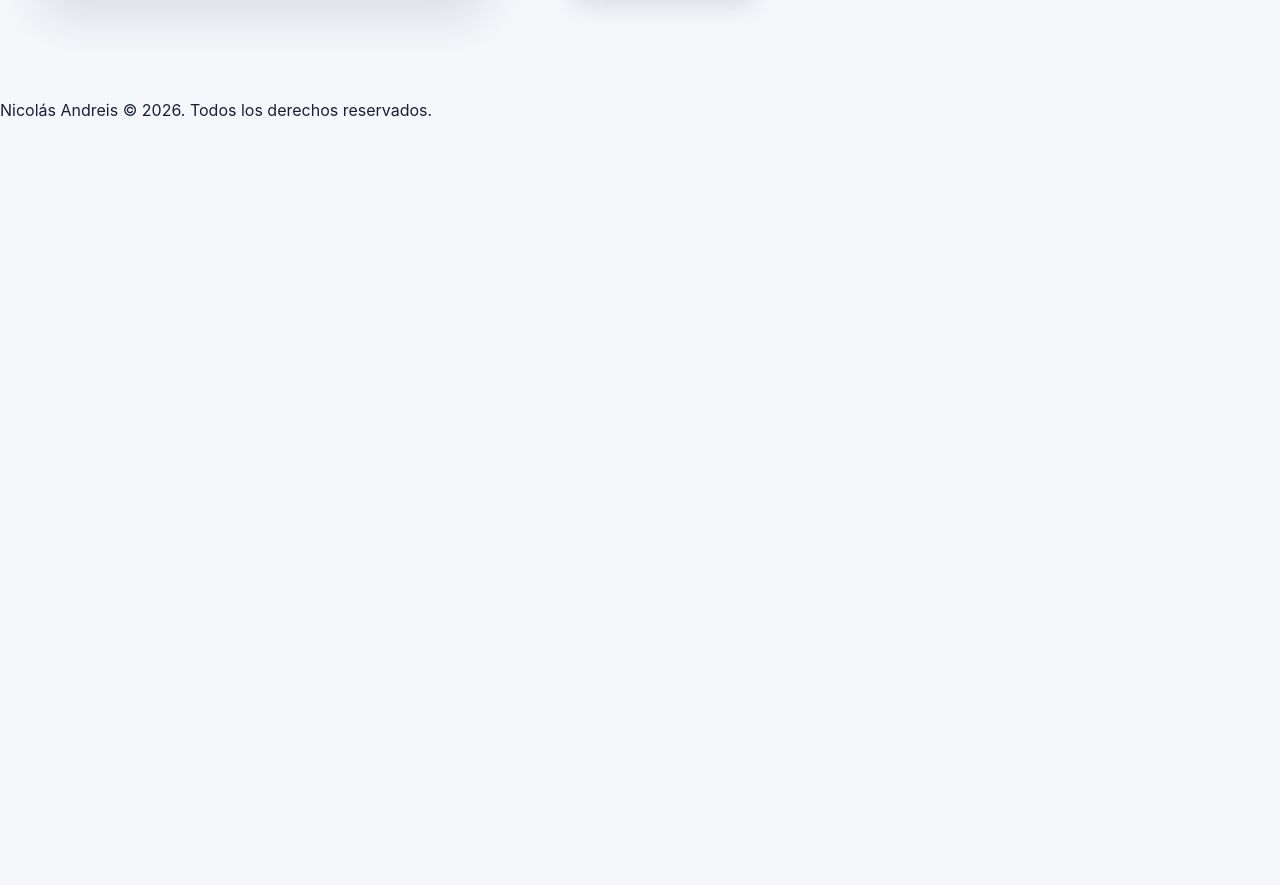
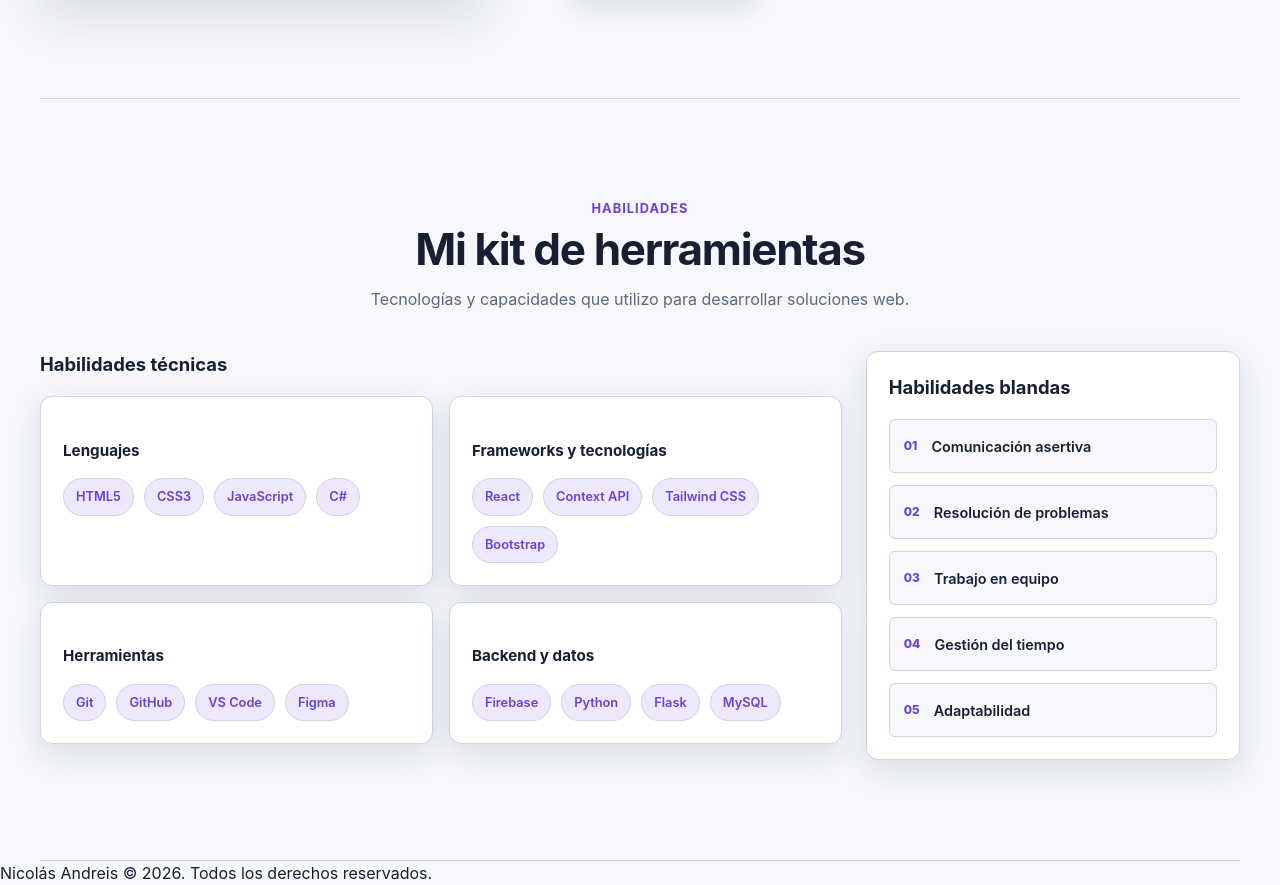
Before and after one commit to Nicolas-Andreis/portfolio-andreis, a React (Vite) app: page / in a window 1280 px wide. Shown: the part 1986-2871 px from the top of the page. Before the commit the page ends 2108 px from the top, so only its background shows below. Built offline with nearby package versions, Linux system fonts and the light colour scheme.

Commit message:
feat: add technical and soft skills section

```diff
--- /dev/null
+++ b/src/components/Skills/Skills.css
@@ -0,0 +1,122 @@
+.skills {
+  scroll-margin-top: var(--header-height);
+  padding-block: 80px;
+  border-block: 1px solid var(--color-border);
+}
+
+.skills__header {
+  max-width: 680px;
+  margin: 0 auto 40px;
+  text-align: center;
+}
+
+.skills__eyebrow {
+  margin-bottom: 6px;
+  color: var(--color-primary);
+  font-size: 0.8rem;
+  font-weight: 700;
+  letter-spacing: 0.08em;
+  text-transform: uppercase;
+}
+
+.skills__header h2 {
+  color: var(--color-text);
+  font-size: clamp(1.75rem, 6vw, 2.75rem);
+  line-height: 1.15;
+  letter-spacing: -0.03em;
+}
+
+.skills__header > p:last-child {
+  margin-top: 12px;
+  color: var(--color-text-muted);
+}
+
+.skills__layout {
+  display: grid;
+  gap: 24px;
+}
+
+.skills__technical > h3,
+.skills__soft > h3 {
+  margin-bottom: 18px;
+  color: var(--color-text);
+  font-size: 1.15rem;
+}
+
+.skills__categories {
+  display: grid;
+  gap: 16px;
+}
+
+.skills__category,
+.skills__soft {
+  padding: 22px;
+  border: 1px solid var(--color-border);
+  border-radius: var(--radius-medium);
+  background-color: var(--color-surface);
+  box-shadow: 0 10px 30px var(--color-shadow);
+}
+
+.skills__category h4 {
+  margin-bottom: 16px;
+  color: var(--color-text);
+  font-size: 0.95rem;
+}
+
+.skills__category ul {
+  display: flex;
+  flex-wrap: wrap;
+  gap: 10px;
+}
+
+.skills__category li {
+  padding: 8px 12px;
+  border: 1px solid var(--color-border);
+  border-radius: 999px;
+  color: var(--color-primary);
+  background-color: var(--color-primary-soft);
+  font-size: 0.8rem;
+  font-weight: 600;
+}
+
+.skills__soft > ul {
+  display: flex;
+  flex-direction: column;
+  gap: 12px;
+}
+
+.skills__soft li {
+  display: flex;
+  min-height: 54px;
+  padding: 12px 14px;
+  align-items: center;
+  gap: 14px;
+  border: 1px solid var(--color-border);
+  border-radius: var(--radius-small);
+  color: var(--color-text);
+  background-color: var(--color-background);
+  font-size: 0.9rem;
+  font-weight: 600;
+}
+
+.skills__soft li span {
+  color: var(--color-primary);
+  font-size: 0.75rem;
+  font-weight: 800;
+}
+
+@media (min-width: 600px) {
+  .skills__categories {
+    grid-template-columns: repeat(2, 1fr);
+  }
+}
+
+@media (min-width: 900px) {
+  .skills {
+    padding-block: 100px;
+  }
+
+  .skills__layout {
+    grid-template-columns: minmax(0, 1.5fr) minmax(280px, 0.7fr);
+  }
+}
--- /dev/null
+++ b/src/components/Skills/Skills.jsx
@@ -0,0 +1,61 @@
+import { softSkills, technicalSkills } from '../../data/skills'
+import './Skills.css'
+
+function Skills() {
+  return (
+    <section
+      className="skills"
+      id="skills"
+      aria-labelledby="skills-title"
+    >
+      <header className="skills__header">
+        <p className="skills__eyebrow">Habilidades</p>
+        <h2 id="skills-title">Mi kit de herramientas</h2>
+        <p>
+          Tecnologías y capacidades que utilizo para desarrollar
+          soluciones web.
+        </p>
+      </header>
+
+      <div className="skills__layout">
+        <div className="skills__technical">
+          <h3>Habilidades técnicas</h3>
+
+          <div className="skills__categories">
+            {technicalSkills.map((group) => (
+              <article
+                className="skills__category"
+                key={group.category}
+              >
+                <h4>{group.category}</h4>
+
+                <ul>
+                  {group.items.map((skill) => (
+                    <li key={skill}>{skill}</li>
+                  ))}
+                </ul>
+              </article>
+            ))}
+          </div>
+        </div>
+
+        <aside className="skills__soft">
+          <h3>Habilidades blandas</h3>
+
+          <ul>
+            {softSkills.map((skill, index) => (
+              <li key={skill}>
+                <span aria-hidden="true">
+                  {String(index + 1).padStart(2, '0')}
+                </span>
+                {skill}
+              </li>
+            ))}
+          </ul>
+        </aside>
+      </div>
+    </section>
+  )
+}
+
+export { Skills }
--- /dev/null
+++ b/src/data/skills.js
@@ -0,0 +1,28 @@
+const technicalSkills = [
+  {
+    category: 'Lenguajes',
+    items: ['HTML5', 'CSS3', 'JavaScript', 'C#'],
+  },
+  {
+    category: 'Frameworks y tecnologías',
+    items: ['React', 'Context API', 'Tailwind CSS', 'Bootstrap'],
+  },
+  {
+    category: 'Herramientas',
+    items: ['Git', 'GitHub', 'VS Code', 'Figma'],
+  },
+  {
+    category: 'Backend y datos',
+    items: ['Firebase', 'Python', 'Flask', 'MySQL'],
+  },
+]
+
+const softSkills = [
+  'Comunicación asertiva',
+  'Resolución de problemas',
+  'Trabajo en equipo',
+  'Gestión del tiempo',
+  'Adaptabilidad',
+]
+
+export { technicalSkills, softSkills }
--- a/src/pages/Home/Home.jsx
+++ b/src/pages/Home/Home.jsx
@@ -1,6 +1,7 @@
 import { Hero } from '../../components/Hero/Hero'
 import { WorkProcess } from '../../components/WorkProcess/WorkProcess'
 import { About } from '../../components/About/About'
+import { Skills } from '../../components/Skills/Skills'
 import './Home.css'
 
 function Home() {
@@ -9,6 +10,7 @@ function Home() {
       <Hero />
       <WorkProcess />
       <About />
+      <Skills />
     </>
   )
 }
```
